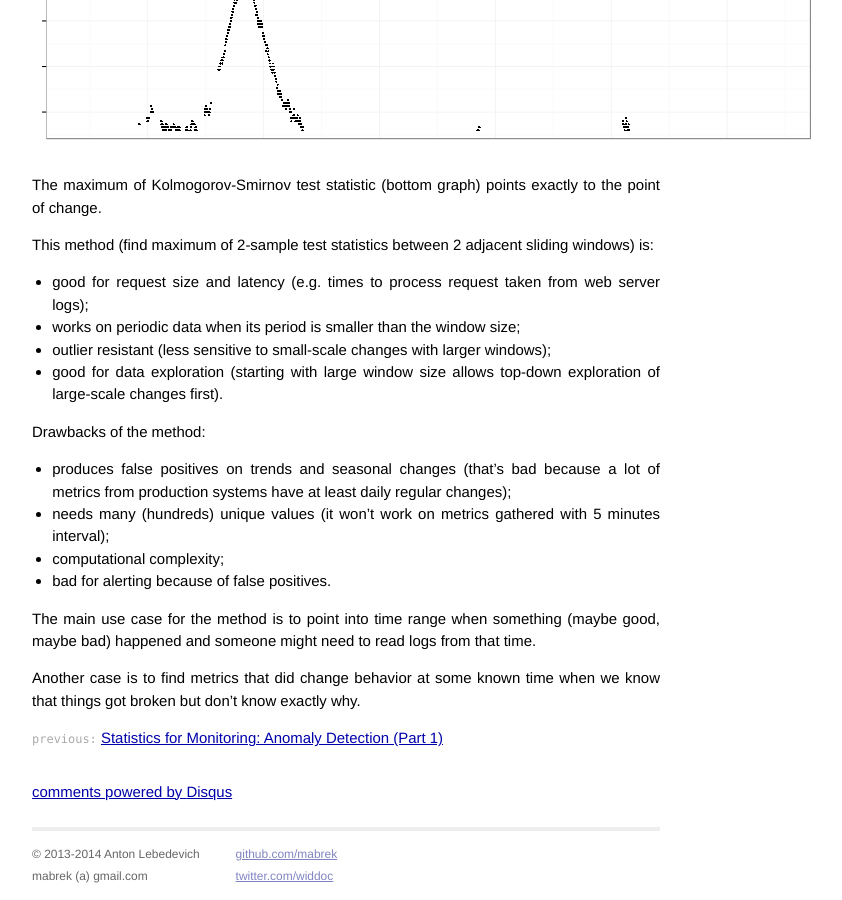
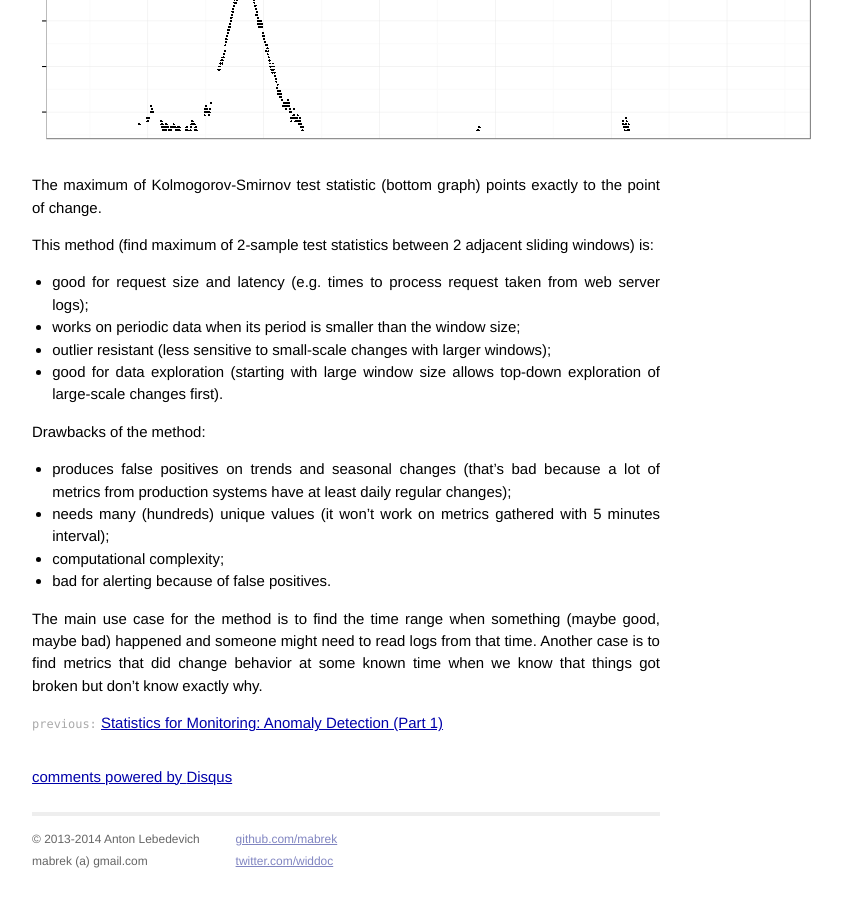
Before and after one commit to mabrek/mabrek.github.io, a Jekyll site: the page built from _posts/2014-04-21-statistics-for-monitoring-anomaly-p2.md, in a window 1280 px wide and 900 px high, scrolled down 3445 px. Shown: the whole window, without its empty margins (294-1136 px from the left). Built offline with Jekyll 4.4.1, drawn with Linux system fonts in a browser that asks for light colours; Markdown is read by kramdown in place of the engine named in the settings; comment, search, counter and statistics services are not loaded.

Commit message:
rephrase

```diff
--- a/_posts/2014-04-21-statistics-for-monitoring-anomaly-p2.md
+++ b/_posts/2014-04-21-statistics-for-monitoring-anomaly-p2.md
@@ -56,6 +56,4 @@ Drawbacks of the method:
  * computational complexity;
  * bad for alerting because of false positives.
 
-The main use case for the method is to point into time range when something (maybe good, maybe bad) happened and someone might need to read logs from that time.
-
-Another case is to find metrics that did change behavior at some known time when we know that things got broken but don't know exactly why.
+The main use case for the method is to find the time range when something (maybe good, maybe bad) happened and someone might need to read logs from that time. Another case is to find metrics that did change behavior at some known time when we know that things got broken but don't know exactly why.
```
